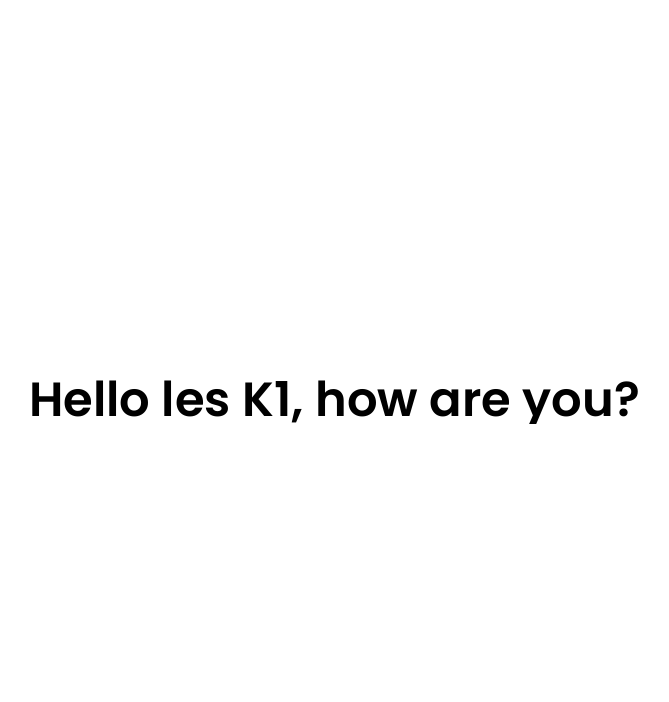
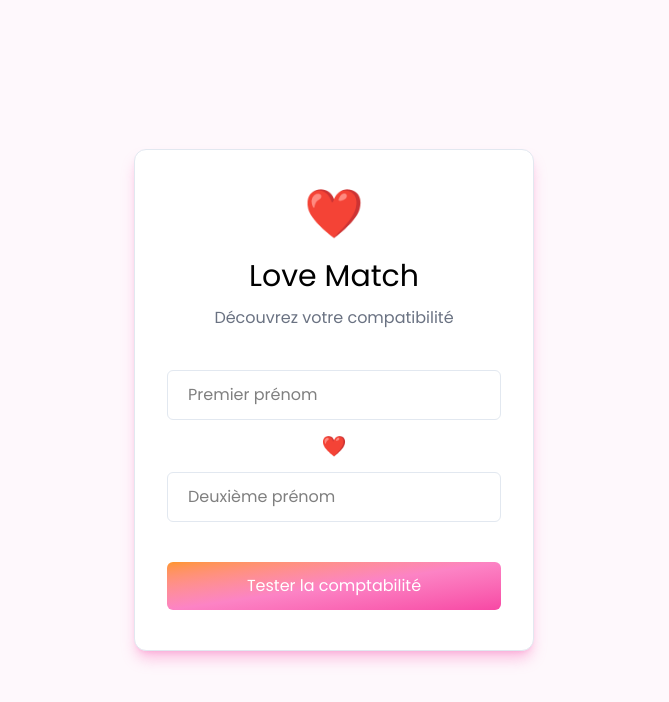
Before and after one commit to HarenaFiantso/love-match-react, a React (Vite) app: page / in a window 1280 px wide. Shown: the top 702 px of the page, without its empty margins (306-975 px from the left). Built offline with nearby package versions, Linux system fonts and the light colour scheme.

Commit message:
feat: form

```diff
--- /dev/null
+++ b/compatibility.js
@@ -0,0 +1,56 @@
+const compatibilite = (nom1, nom2) => {
+  const newStr = (nom1 + 'aime' + nom2).toLowerCase();
+  let numberLetter = {};
+  for (let i = 0; i < newStr.length; i++) {
+    numberLetter[newStr[i]] = (numberLetter[newStr[i]] || 0) + 1;
+  }
+  let instance = Object.values(numberLetter);
+  let result = [];
+  while (true) {
+    if (result.length == 2) {
+      break;
+    }
+
+    result = separate(suppressTwo(instance));
+
+    instance = result;
+  }
+  return `Vous êtes compatible à ${result.join('')}%`;
+};
+
+function suppressTwo(array) {
+  let newInstance = [];
+  const size = Math.ceil(array.length / 2);
+  if (array.length % 2 === 0) {
+    for (let i = 0; i < size; i++) {
+      newInstance[i] = array[i] + array[array.length - 1 - i];
+    }
+  } else {
+    for (let i = 0; i < size - 1; i++) {
+      newInstance[i] = array[i] + array[array.length - 1 - i];
+    }
+    newInstance[newInstance.length] = array[Math.floor(array.length / 2)];
+  }
+  return newInstance;
+}
+
+function separate(array) {
+  let newArray = [];
+  let string;
+  for (let i = 0; i < array.length; i++) {
+    string = `${array[i]}`;
+    if (string.length > 1) {
+      let stringArray = string.split('');
+      for (let j = 0; j < stringArray.length; j++) {
+        newArray.push(+stringArray[j]);
+      }
+    } else {
+      newArray.push(array[i]);
+    }
+  }
+  return newArray;
+}
+
+// console.log(separate([12, 5]));
+
+console.log(compatibilite('Mayah', 'Colombe'));
--- a/src/App.tsx
+++ b/src/App.tsx
@@ -1,21 +1,9 @@
-import SplitText from './components/SplitText';
+import Form from './components/Form';
 
 export default function App() {
   return (
-    <main className="w-full h-screen flex items-center justify-center">
-      <SplitText
-        text="Hello les K1, how are you?"
-        className="text-5xl font-semibold text-center"
-        delay={100}
-        duration={0.6}
-        ease="power3.out"
-        splitType="chars"
-        from={{ opacity: 0, y: 40 }}
-        to={{ opacity: 1, y: 0 }}
-        threshold={0.1}
-        rootMargin="-100px"
-        textAlign="center"
-      />
-    </main>
+    <>
+      <Form />
+    </>
   );
 }
--- /dev/null
+++ b/src/components/Form.tsx
@@ -0,0 +1,26 @@
+const Form = () => {
+  return (
+    <form className="bg-pink-100/30 h-screen flex justify-center items-center">
+      <div className="border px-8 py-10 bg-white border-slate-200 w-[400px] flex flex-col items-center rounded-xl shadow-lg shadow-pink-400/40">
+        <div className="text-5xl mb-5">❤️</div>
+        <div className="text-3xl mb-3">Love Match</div>
+        <div className="text-gray-500 mb-10">Découvrez votre compatibilité</div>
+        <input
+          className="border-slate-200 focus:outline-pink-200 border w-full py-3 rounded-md pl-5"
+          type="text"
+          placeholder="Premier prénom"
+        />
+        <div className="text-xl my-3">❤️</div>
+        <input
+          className="border-slate-200 focus:outline-pink-200 border w-full py-3 rounded-md pl-5 mb-10"
+          type="text"
+          placeholder="Deuxième prénom"
+        />
+        <button className="cursor-pointer text-white w-full rounded-md py-3 bg-gradient-to-br from-orange-400/90 via-pink-400/80 to-pink-500/90 hover:via-pink-400/90 transition-colors">
+          Tester la comptabilité
+        </button>
+      </div>
+    </form>
+  );
+};
+export default Form;
```
